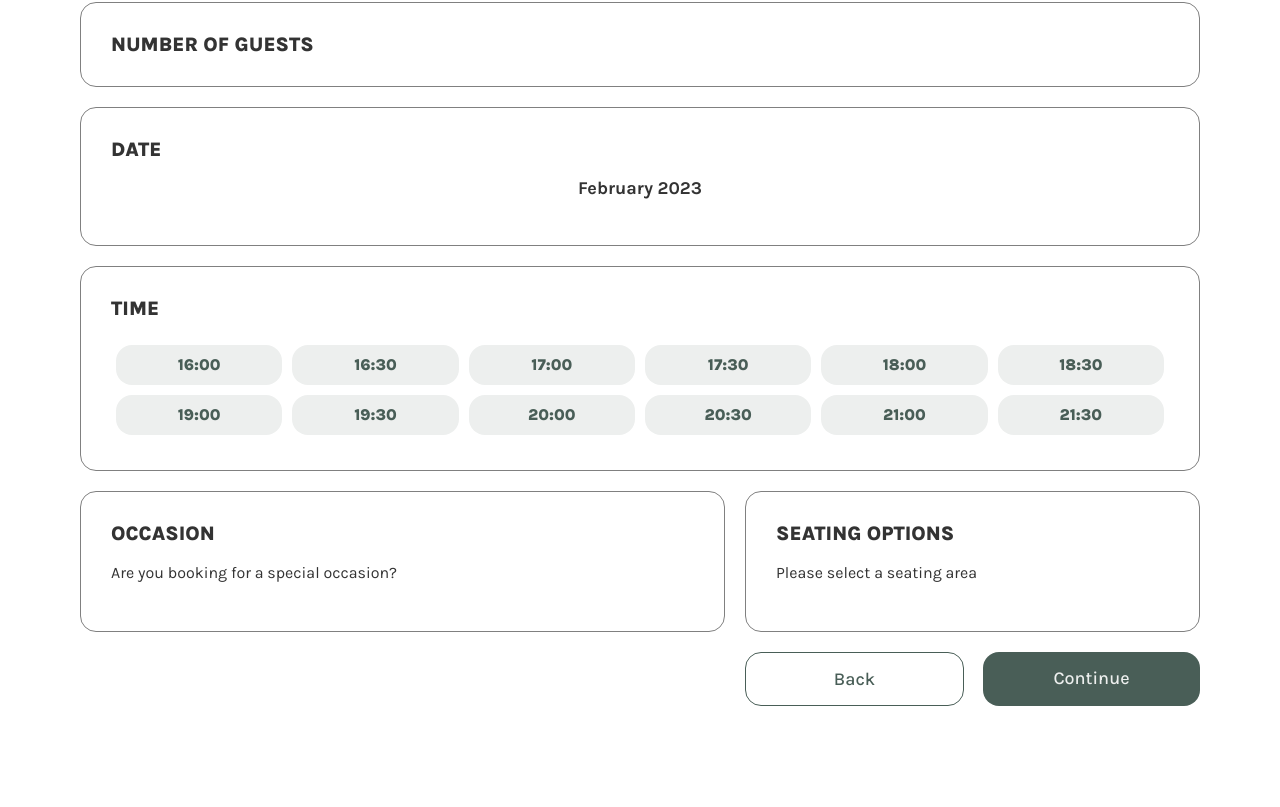
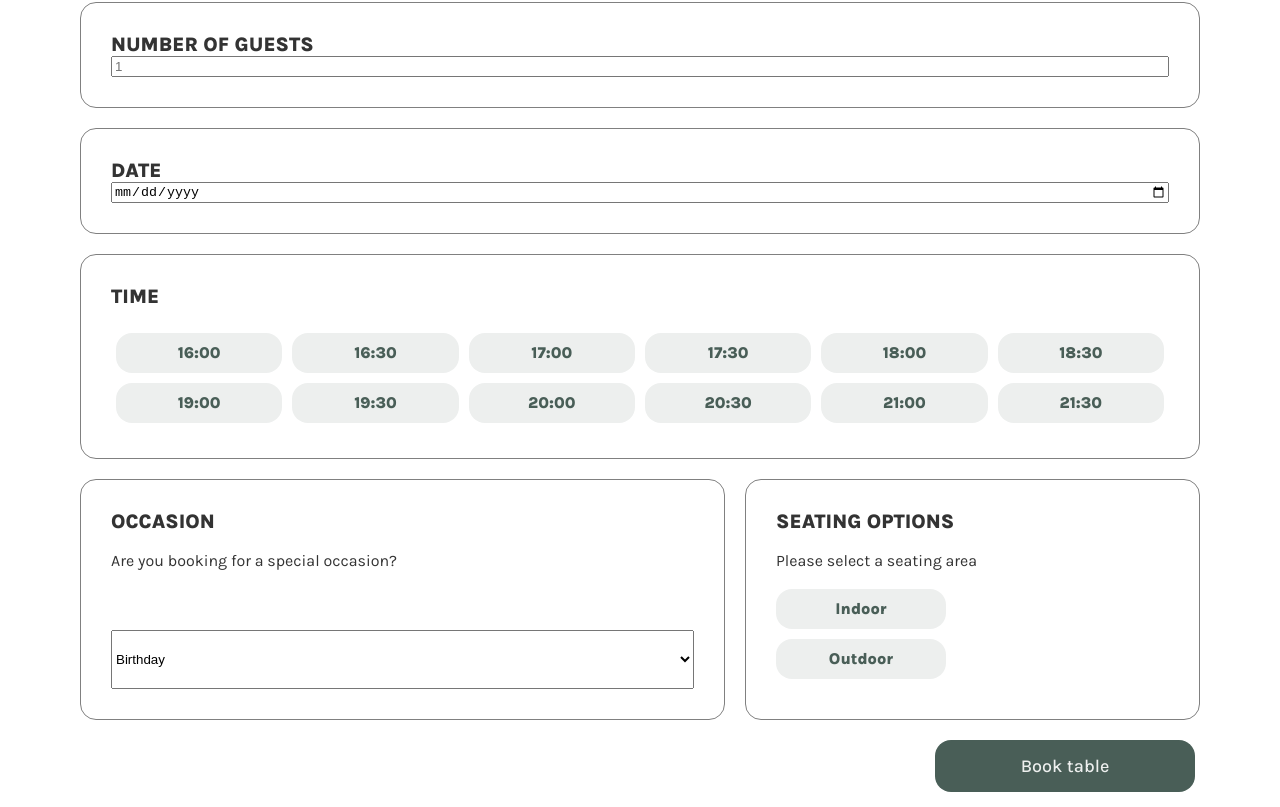
Before and after one commit to fmadeleine/capstone-project, a React (Create React App) app: page /booking in a window 1280 px wide. Shown: the part 273-1080 px from the top of the page. Built offline with nearby package versions, Linux system fonts and the light colour scheme; a web font is replaced by a local one.

Commit message:
implement states in booking form

```diff
--- a/src/App.css
+++ b/src/App.css
@@ -73,20 +73,22 @@ a {
   color: var(--darkgrey);
 }
 
-a[role=button], div[role=button] {
+[role=button] {
   padding: 15px 5px;
   border-radius: 16px;
   font-family: 'Karla', sans-serif;
   font-size: 18px;
   font-weight: 500;
   transition: all 0.2s ease;
-  text-align: center;;
+  text-align: center;
+  border: none;
+  cursor: pointer;
 }
 
 .btn-secondary-outlined {
   border: 1px solid var(--primary-color);
   color: var(--primary-color);
-  max-width: 230px;
+  max-width: 260px;
 }
 
 .btn-secondary-outlined:hover {
@@ -96,7 +98,7 @@ a[role=button], div[role=button] {
 .btn-secondary-filled {
   background-color: var(--primary-color);
   color: var(--lightgrey);
-  max-width: 230px;
+  max-width: 260px;
 }
 
 .btn-secondary-filled:hover {
@@ -105,7 +107,7 @@ a[role=button], div[role=button] {
 
 .btn-primary {
   background-color: var(--accent-color);
-  max-width: 230px;
+  max-width: 260px;
 }
 
 .btn-primary:hover {
@@ -362,19 +364,10 @@ main {
 
 .bookings-nav {
   border: none;
-  grid-column: 8 / span 5;
+  grid-column: 10 / span 3;
   padding: 0;
 }
 
-
-.button-group {
-  display: flex;
-  justify-content: space-between;
-}
-
-.button-group a {
-  width: 45.5%;
-}
 
 
 @media (max-width: 767px) {
@@ -400,7 +393,7 @@ main {
   margin-top: 20px;
 }
 
-.timeslots span {
+.timeslots span, .seating-options span {
   padding: 8px;
   border-radius: 16px;
   background-color: var(--lightgrey);
@@ -410,7 +403,33 @@ main {
   font-family: 'Karla', sans-serif;
   font-size: 16px;
   font-weight: 800;
+  cursor: pointer;
 }
+
+.seating-options {
+  max-width: 170px;
+}
+
+.seating-options span {
+  margin: 0 0 10px 0;
+
+}
+
+.card-input {
+  display: block;
+}
+
+.card-input-element:checked + .card-input {
+  background-color: var(--primary-color);
+  color: var(--lightgrey);
+}
+
+.card-input-element {
+  display: none;
+}
+
+
+
 
 @media (max-width: 767px) {
   .timeslots {
--- /dev/null
+++ b/src/components/BookingForm.js
@@ -0,0 +1,95 @@
+
+import { useState } from "react"
+
+
+function BookingForm(props) {
+
+
+    const [guests, setGuests] = useState("");
+    const [date, setDate] = useState("");
+    const [occasion, setOccasion] = useState("");
+    const [seating, setSeating] = useState("");
+    const [time, setTime] = useState("");
+
+
+    const availableSeating = [
+        {
+            id: "indoor",
+            value: "Indoor",
+        },
+        {
+            id: "outdoor",
+            value: "Outdoor",
+        }
+    ]
+
+    const handleSubmit = (e) => {
+        e.preventDefault();
+        alert("Form submitted successfully");
+        clearForm()
+    }
+
+    const clearForm = () => {
+        setGuests("1");
+        setDate();
+        setTime();
+        setOccasion();
+        setSeating();
+    }
+
+    return (
+        <>
+        <form onSubmit={handleSubmit}>
+            <div className="bookings-container">
+                <div className="bookings-segment guests">
+                    <label htmlFor="guests"><h3>Number of Guests</h3></label>
+                    <input type="number" placeholder="1" min={1} max={10} id="guests" name="guests" value={guests} onChange={(e) => { setGuests(e.target.value)}}></input>
+                </div>
+                <div className="bookings-segment date">
+                    <label htmlFor="date"><h3>Date</h3></label>
+                    <input type="date" name="date" id="date" value={date} onChange={(e) => { setDate(e.target.value)}}></input>
+                </div>
+                <div className="bookings-segment time">
+                    <h3>Time</h3>
+                    <div className="timeslots">
+                    {props.availableTimes.map((option) => (
+                        <label htmlFor={option.id} key={option.id} onChange={(e) => { setTime(e.target.value)}}>
+                            <input type="radio" name="time" className="card-input-element" id={option.id} value={time}></input>
+                            <span className="card-input" >{option.value}</span>
+                        </label>
+                    ))}</div>
+                </div>
+                <div className="bookings-segment occasion">
+                    <label htmlFor="occasion">
+                        <h3>Occasion</h3>
+                        <p>Are you booking for a special occasion?</p>
+                    </label>
+                    <select id="occasion" name="occasion" value={occasion} onChange={(e) => { setOccasion(e.target.value)}}>
+                        <option>Birthday</option>
+                        <option>Anniversary</option>
+                        <option>Engagement</option>
+                    </select>
+                </div>
+                <div className="bookings-segment seating">
+                    <h3>Seating Options</h3>
+                    <p>Please select a seating area</p>
+                    <div className="seating-options">
+                    {availableSeating.map((option) => (
+                        <label htmlFor={option.id} key={option.id} onChange={(e) => { setSeating(e.target.value)}}>
+                            <input type="radio" name="seating" className="card-input-element" id={option.id} value={seating}></input>
+                            <span className="card-input">{option.value}</span>
+                        </label>
+                    ))}</div>
+
+                </div>
+                <div className="bookings-segment bookings-nav">
+                    <input type="submit" role="button" className="btn-secondary-filled" value="Book table"></input>
+                </div>
+            </div>
+        </form>
+        </>
+    )
+}
+
+
+export default BookingForm;
--- a/src/components/Main.js
+++ b/src/components/Main.js
@@ -1,14 +1,75 @@
 import { Routes, Route } from 'react-router-dom';
 import Home from '../pages/Home';
 import Bookings from '../pages/Booking';
+import { useState, useReducer } from "react"
 
 
 function Main() {
+
+    const initializeTimes = [
+        {
+            id: "16:00",
+            value: "16:00",
+        },
+        {
+            id: "16:30",
+            value: "16:30",
+        },
+        {
+            id: "17:00",
+            value: "17:00",
+        },
+        {
+            id: "17:30",
+            value: "17:30",
+        },
+        {
+            id: "18:00",
+            value: "18:00",
+        },
+        {
+            id: "18:30",
+            value: "18:30",
+        },
+        {
+            id: "19:00",
+            value: "19:00",
+        },
+        {
+            id: "19:30",
+            value: "19:30",
+        },
+        {
+            id: "20:00",
+            value: "20:00",
+        },
+        {
+            id: "20:30",
+            value: "20:30",
+        },
+        {
+            id: "21:00",
+            value: "21:00",
+        },
+        {
+            id: "21:30",
+            value: "21:30",
+        },
+    ]
+
+    const updateTimes = (availableTimes, setAvailableTimes) => {
+        return availableTimes;
+     }
+
+    const [availableTimes, setAvailableTimes] = useReducer(updateTimes, initializeTimes);
+
+
+
     return (
         <main>
             <Routes>
                 <Route path="/" element={<Home />}/>
-                <Route path="/booking" element={<Bookings/>}/>
+                <Route path="/booking" element={<Bookings availableTimes={availableTimes} />}/>
             </Routes>
         </main>
     )
--- a/src/pages/Booking.js
+++ b/src/pages/Booking.js
@@ -1,57 +1,10 @@
-function Bookings() {
+import BookingForm from "../components/BookingForm";
+
+function Bookings(props) {
     return (
         <div className="content">
             <h1>Book a table</h1>
-            <div className="bookings-container">
-                <div className="bookings-segment guests">
-                    <div className="bookings-content">
-                        <h3>Number of Guests</h3>
-                    </div>
-                </div>
-                <div className="bookings-segment date">
-                    <div className="bookings-content">
-                        <h3>Date</h3>
-                        <h4>February 2023</h4>
-                    </div>
-                </div>
-                <div className="bookings-segment time">
-                    <div className="bookings-content">
-                        <h3>Time</h3>
-                        <div className="timeslots">
-                            <span>16:00</span>
-                            <span>16:30</span>
-                            <span>17:00</span>
-                            <span>17:30</span>
-                            <span>18:00</span>
-                            <span>18:30</span>
-                            <span>19:00</span>
-                            <span>19:30</span>
-                            <span>20:00</span>
-                            <span>20:30</span>
-                            <span>21:00</span>
-                            <span>21:30</span>
-                        </div>
-                    </div>
-                </div>
-                <div className="bookings-segment occasion">
-                    <div className="bookings-content">
-                        <h3>Occasion</h3>
-                        <p>Are you booking for a special occasion?</p>
-                    </div>
-                </div>
-                <div className="bookings-segment seating">
-                    <div className="bookings-content">
-                        <h3>Seating Options</h3>
-                        <p>Please select a seating area</p>
-                    </div>
-                </div>
-                <div className="bookings-segment bookings-nav">
-                    <div className="button-group">
-                        <a href="" role="button" className="btn-secondary-outlined">Back</a>
-                        <a href="" role="button" className="btn-secondary-filled">Continue</a>
-                    </div>
-                </div>
-            </div>
+        <BookingForm availableTimes={props.availableTimes}/>
         </div>
     );
   }
```
